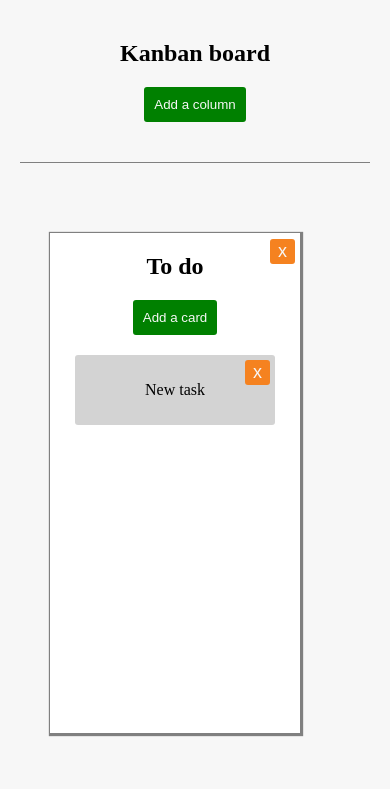
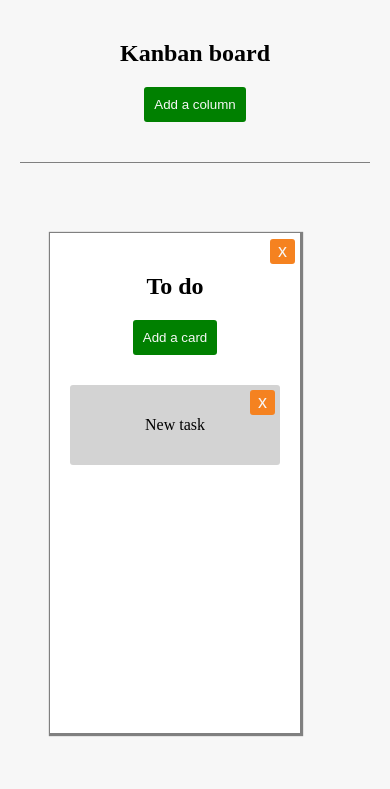
Before and after one commit to Kolumbryna22/Budujemu-wlasny-kanban, a website: page index.html in a window 390 px wide. Shown: the top 789 px of the page. Drawn offline with nearby package versions, Linux system fonts and the light colour scheme.

Commit message:
Improve responsive

```diff
--- a/sass/_card.scss
+++ b/sass/_card.scss
@@ -1,11 +1,11 @@
 .card {
     position: relative;
     list-style-type: none;
-    width: 200px;
-    padding: 10px;
+    width: 100%;
+    padding: 15px;
+    margin-bottom: 20px;
     background-color: $color-card-background;
     border-radius: $border-radius;
-    margin: 20px auto;
     word-wrap: break-word;
 
     .btn-delete {
--- a/sass/_column.scss
+++ b/sass/_column.scss
@@ -9,7 +9,9 @@
 .column {
     position: relative;
     margin: 30px 10px;
-    min-width: 250px;
+    padding: 20px;
+    max-width: 250px;
+    width: 100%;
     box-shadow: 1px 1px 1px 2px grey;
     min-height: 500px;
     background-color: $color-column;
@@ -19,6 +21,10 @@
         top: 6px;
         right: 5px;
     }
+
+    .btn-create {
+        margin-bottom: 30px;
+    }
 }
 
 .column-card-list {
```
Also changed, not shown: css/style.css, 1 other file.
